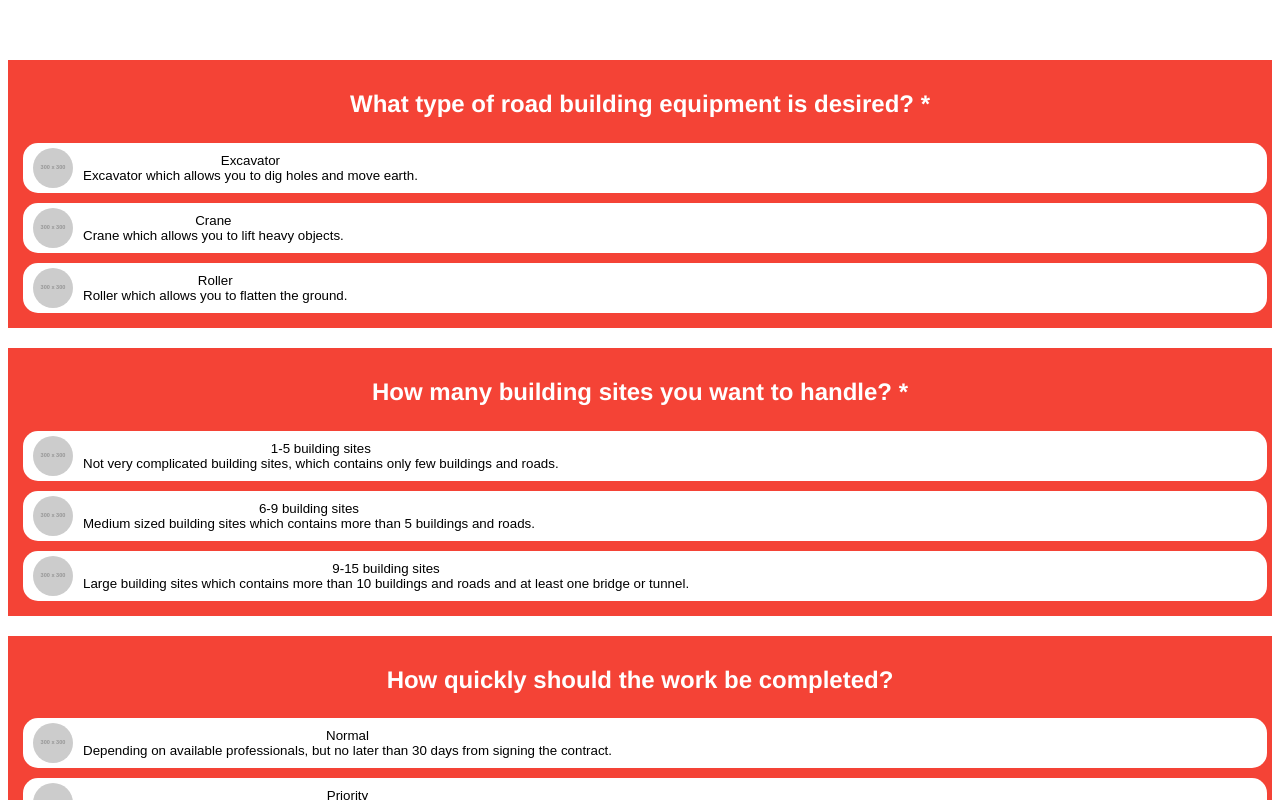
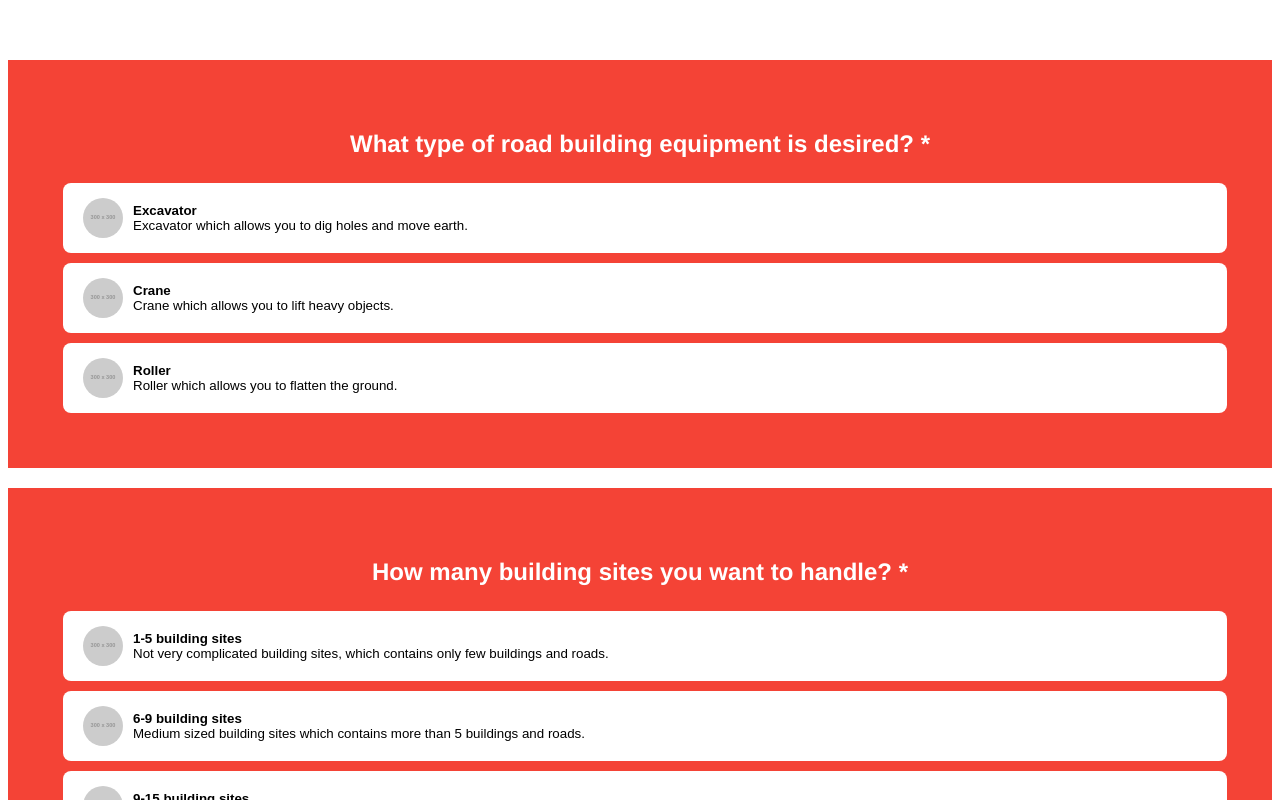
Before and after one commit to Hornir91/cost-of-renting, a Vue app: page / in a window 1280 px wide. Shown: the top 800 px of the page. Built offline with nearby package versions, Linux system fonts and the light colour scheme.

Commit message:
improved options

```diff
--- a/package.json
+++ b/package.json
@@ -10,7 +10,7 @@
   "dependencies": {
     "axios": "^1.5.0",
     "core-js": "^3.8.3",
-    "vue": "^3.2.13"
+    "vue": "^3.3.4"
   },
   "devDependencies": {
     "@babel/core": "^7.12.16",
--- a/src/components/EquipmentCalculator.vue
+++ b/src/components/EquipmentCalculator.vue
@@ -15,7 +15,9 @@
                   <img :src="item.imgHref" :alt="item.name" />
                 </div>
                 <div class="equipment-info">
-                  <div class="equipment-name">{{ item.name }}</div>
+                  <div class="equipment-name">
+                    <strong>{{ item.name }}</strong>
+                  </div>
                   <div class="equipment-description">{{ item.description }}</div>
                 </div>
               </div>
@@ -44,13 +46,16 @@ export default {
     return {
       equipmentSections: [],
       selectedEquipment: {},
-      showSummary: false
+      showSummary: false,
+      dataJson: null // Nowa właściwość do przechowywania danych z data.json
     };
   },
   mounted() {
     axios.get(process.env.BASE_URL + 'data.json')
     .then(response => {
-      this.equipmentSections = response.data.filter(section => section.type === 'sectionDefinition')[0].items;
+      // Zapisz dane z data.json w dataJson
+      this.dataJson = response.data;
+      this.equipmentSections = this.dataJson.filter(section => section.type === 'sectionDefinition')[0].items;
     })
     .catch(error => {
       console.error('Error loading data:', error);
@@ -58,27 +63,62 @@ export default {
   },
   methods: {
     selectEquipment(sectionType, itemId) {
-      this.$set(this.selectedEquipment, sectionType, itemId);
+      // Przypisz nową właściwość do obiektu selectedEquipment
+      this.selectedEquipment[sectionType] = itemId;
     },
     calculateCost() {
-      // Implementuj logikę obliczania kosztu
+      // Inicjalizuj zmienną na całkowity koszt
+      let totalCost = 0;
+
+      // Iteruj przez wybrane elementy w selectedEquipment
+      for (const sectionType in this.selectedEquipment) {
+        const itemId = this.selectedEquipment[sectionType];
+
+        // Znajdź wybrany element w danych
+        const section = this.dataJson.find(section => section.type === 'sectionDefinition');
+        const item = section.items.find(item => item.id === itemId);
+
+        // Jeśli element został znaleziony, dodaj jego koszt do całkowitego kosztu
+        if (item) {
+          totalCost += this.calculateItemCost(item);
+        }
+      }
+
+      return totalCost;
     },
-    findSelectedEquipment() {
-      // Implementuj logikę znajdowania wybranego sprzętu
+    calculateItemCost(item) {
+  // Inicjalizuj koszt elementu
+  let itemCost = 0;
+
+  // Sprawdź, czy item.operationsIfEnabled jest tablicą, zanim będziesz próbować go przeglądać
+  if (Array.isArray(item.operationsIfEnabled)) {
+    // Przeglądaj operacje elementu i oblicz koszt
+    for (const operation of item.operationsIfEnabled) {
+      if (operation.type === 'add') {
+        itemCost += operation.number;
+      } else if (operation.type === 'multiply') {
+        itemCost *= operation.number;
+      }
     }
+  }
+
+  return itemCost;
+}
+
   }
 };
 </script>
 
+
 <style scoped>
 .equipment-button {
+  width: 100%;
   padding: 0;
   margin: 5px;
+  background-color: #ffffff;
+  border: none;
+  border-radius: 8px;
   cursor: pointer;
-  background-color: #ffffff;
-  border-radius: 15px;
-  border: none;
-  width: 100%;
   transition: background-color 0.5s;
 }
 
@@ -88,14 +128,12 @@ export default {
 
 .equipment-button.selected .equipment-option {
  /* to do */
-
 }
 
 .equipment-option {
   display: flex;
   align-items: center;
-
-  padding: 5px 10px;
+  padding: 15px 20px;
   transition: background-color 0.3s;
 }
 
@@ -115,6 +153,7 @@ export default {
 
 .equipment-name {
   flex: 1;
+  text-align: left;
 }
 
 .question {
@@ -122,7 +161,12 @@ export default {
   padding: 10px;
   margin-bottom: 10px;
   color: white;
-
+  padding: 50px;
+}
+@media (min-width: 768px) {
+  .question {
+    /* margin-bottom: 320px; */
+  }
 }
 
 .question-divider {
```
Also changed, not shown: 2 other files (tests, documents, lock files or other folders).
